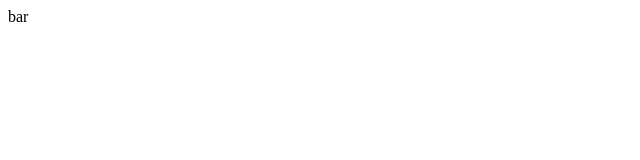
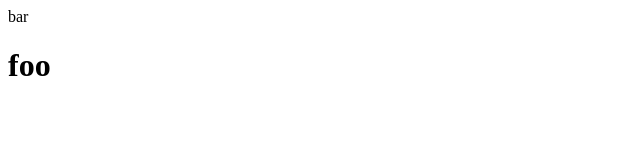
Before and after one commit to tkiddo/mini-react, a website: page debug/index.html in a window 1280 px wide. Shown: the full height of the page, 0-640 px from the left. Drawn offline with Linux system fonts and the light colour scheme.

Commit message:
function component

```diff
--- a/debug/index.html
+++ b/debug/index.html
@@ -14,7 +14,12 @@
         'div',
         { id: 'foo' },
         Didact.createElement('a', null, 'bar'),
-        Didact.createElement('b')
+        Didact.createElement(
+          (props) => {
+            return Didact.createElement('h1', null, props.title)
+          },
+          { title: 'foo' }
+        )
       )
 
       const container = document.getElementById('root')
```
